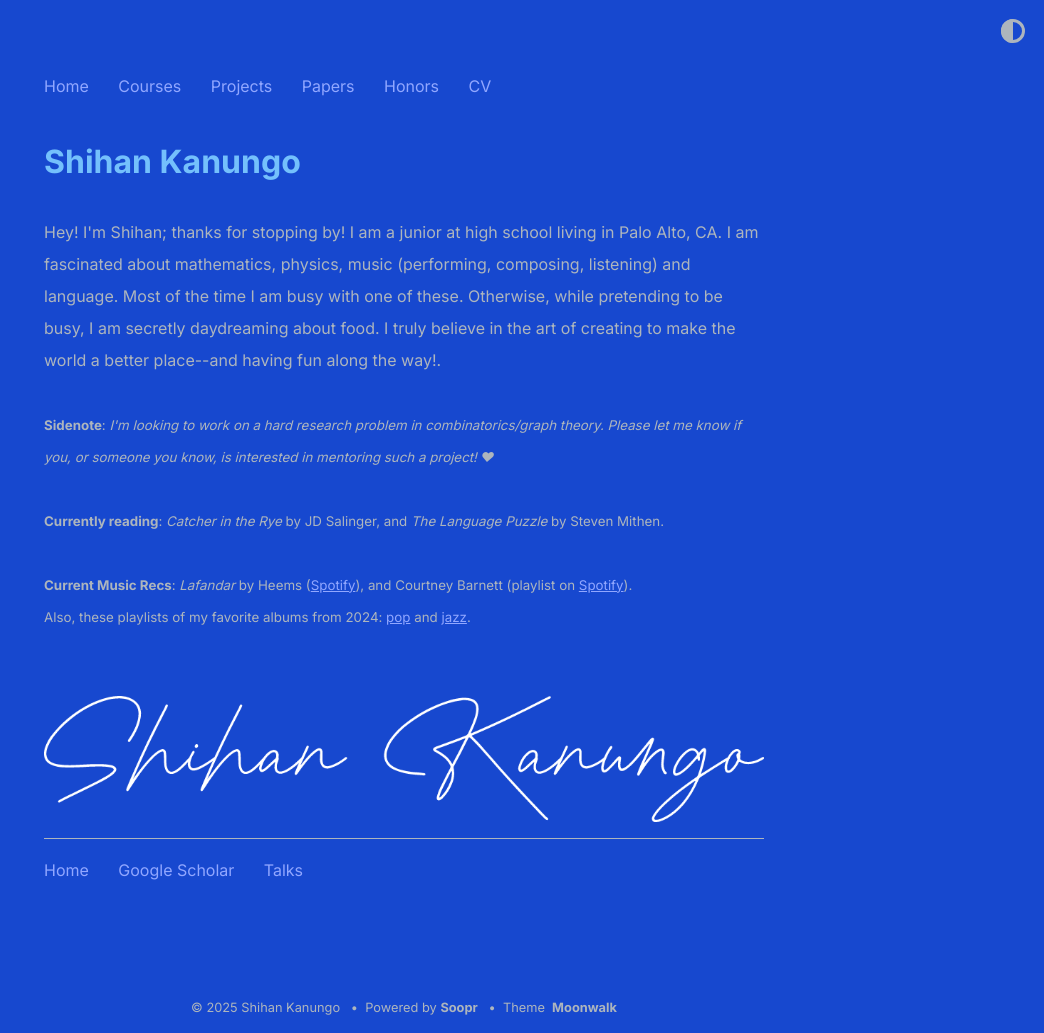
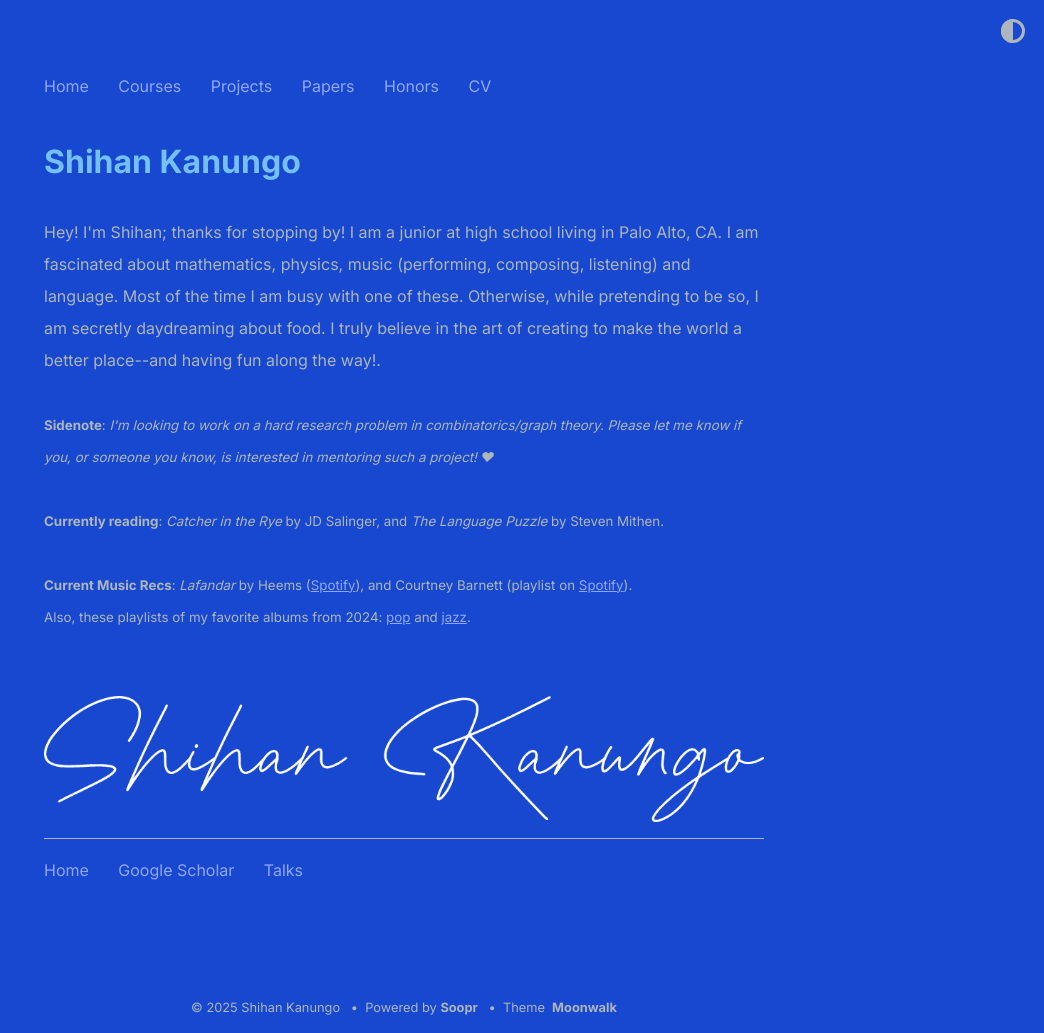
Before and after one commit to shihankanungo/shihankanungo.github.io, a Jekyll site: the page built from index.md, in a window 1280 px wide. Shown: the whole page, without its empty margins (236-1280 px from the left). Built offline with Jekyll 4.4.1, drawn with Linux system fonts in a browser that asks for light colours.

Commit message:
Update _config.yml

```diff
--- a/_config.yml
+++ b/_config.yml
@@ -2,7 +2,7 @@
 author: Shihan Kanungo
 url: https://www.shihankanungo.github.io/shihanmoonwalk/ # root address of the site
 description: > # description of the site (multiple lines allowed)
-  Hey! I'm Shihan; thanks for stopping by! I am a junior at high school living in Palo Alto, CA. I am fascinated about mathematics, physics, music (performing, composing, listening) and language. Most of the time I am busy with one of these. Otherwise, while pretending to be busy, I am secretly daydreaming about food. I truly believe in the art of creating to make the world a better place--and having fun along the way!.
+  Hey! I'm Shihan; thanks for stopping by! I am a junior at high school living in Palo Alto, CA. I am fascinated about mathematics, physics, music (performing, composing, listening) and language. Most of the time I am busy with one of these. Otherwise, while pretending to be so, I am secretly daydreaming about food. I truly believe in the art of creating to make the world a better place--and having fun along the way!.
           <br /><br />
 
           <small><b>Sidenote</b>: <i>I'm looking to work on a hard research problem in combinatorics/graph theory. Please let me know if you, or someone you know, is interested in mentoring such a project! ♥︎ </i></small>
```
